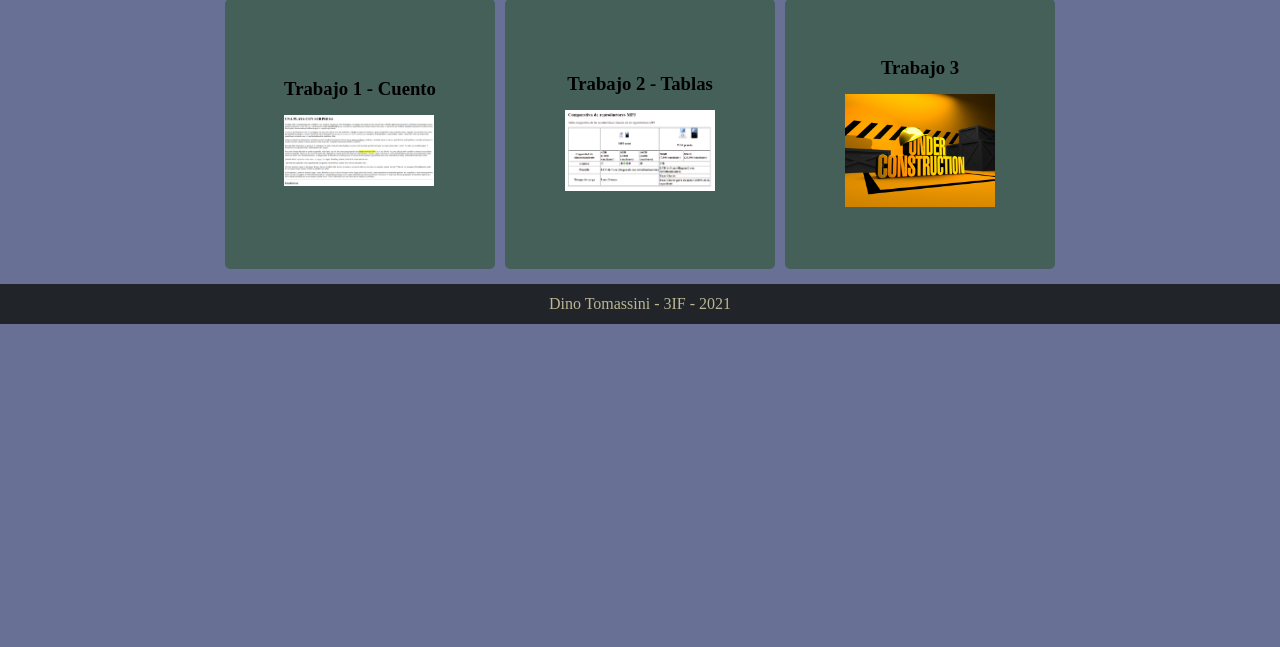
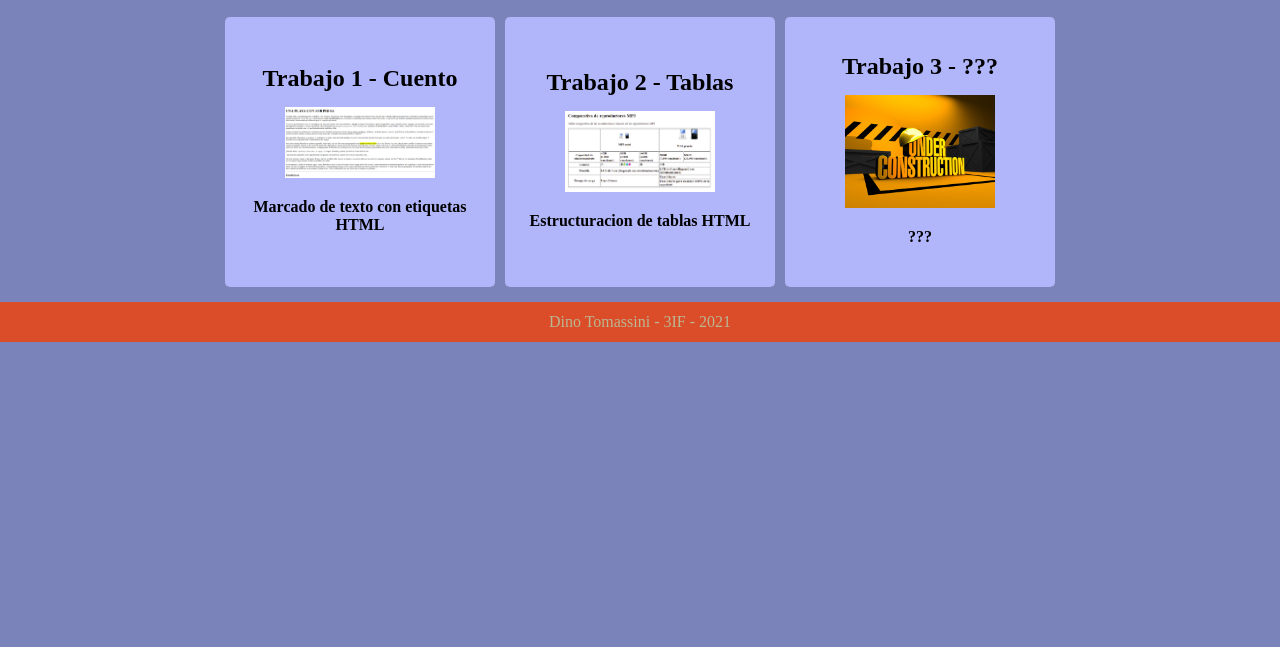
Before and after one commit to dinotomassini/trabajos-web-utu, a plain HTML site: page index.html in a window 1280 px wide. Shown: the part 153-800 px from the top of the page. Drawn offline with Linux system fonts and the light colour scheme.

Commit message:
Nuevo cambio de paleta, correccion del README, agregada descripcion del trabajo.

```diff
--- a/css/styles.css
+++ b/css/styles.css
@@ -2,18 +2,12 @@
 PALETAS DE COLORES
 
 PALETA 1
-#3B1E2E - violeta
-#875470 -violeta claro
-#878261 - crema oscuro
-#468187 - celeste apagado
-#21383B - azul gris
+#3b93f7
+#69478a
+#7b84ba
+#b1b6fb
+#db4d29
 
-PALETA 2
-#212428 - gris oscuro
-#456059 - gris claro
-#4C63C8 - violeta claro
-#687096 - gris mas claro
-#0F34DA - violeta un poco mas oscuro
 */
 
 * {
@@ -22,11 +16,11 @@ PALETA 2
 }
 
 body {
-  background-color: #687096;
+  background-color: #7b84ba;
 }
 
 nav, footer {
-  background-color: #212428;
+  background-color: #db4d29;
 }
 
 nav {
@@ -48,17 +42,22 @@ main {
   justify-content: center;
 }
 
-nav, h1, footer {
+nav, footer {
   color: #bbb693
 }
 
+h1 {
+  color: #69478a;
+
+  font-size: 3em;
+  margin: 15px;
+  padding: 10px;
+}
+
+
+
 h1, .card-title, footer {
   text-align: center;
-}
-
-h1 {
-  margin: 15px;
-  padding: 10px;
 }
 
 a {
@@ -74,25 +73,39 @@ a {
 
 .card {
   display: flex;
-  flex-direction: column;
   align-items: center;
   justify-content: center;
   margin: 5px;
   padding: 7px;
-  background-color: #456059;
+  background-color: #b1b6fb;
   border-radius: 5px;
   width: 16rem;
   height: 16rem;
 }
 
+.card > a {
+  display: flex;
+  flex-direction: column;
+  align-items: center;
+  justify-content: center;
+}
+
 .card-title {
   margin-bottom: 15px;
+  font-size: 1.5em;
+}
+
+.card-description {
+  font-weight: bold;
+  margin-top: 15px;
+  padding: 5px;
+  text-align: center;
 }
 
 .card:hover {
   transform: scale(1.04);
-  background-color: #4C63C8;
-  border: 2px solid orange;
+  background-color: #69478a;
+  border: 2px solid #db4d29;
 }
 
 footer {
@@ -111,12 +124,7 @@ footer {
   padding: 10px;
 }
 
-.paleta1 {
+/* .paleta1 {
   width: 50%;
   border: 1px solid black;
-}
-
-.paleta2 {
-  width: 50%;
-  border: 1px solid black;
-}
+} */
--- a/index.html
+++ b/index.html
@@ -21,35 +21,38 @@
     <main>
       <section class="deck">
         <div class="card">
-          <a href="./pages/trabajo1_cuento.html">
+          <a href="./pages/trabajo1_cuento.html" target="_blank">
             <h3 class="card-title">Trabajo 1 - Cuento</h3>
             <img
               src="./imagenes/trabajo1_cuento.png"
               width="150"
               alt="Trabajo 1 - Cuento"
             />
+            <p class="card-description">Marcado de texto con etiquetas HTML</p>
           </a>
         </div>
 
         <div class="card">
-          <a href="./pages/trabajo2_tablas.html">
+          <a href="./pages/trabajo2_tablas.html" target="_blank">
             <h3 class="card-title">Trabajo 2 - Tablas</h3>
             <img
               src="./imagenes/trabajo2_tablas.png"
               width="150"
               alt="Trabajo 2 - Tablas"
             />
+            <p class="card-description">Estructuracion de tablas HTML</p>
           </a>
         </div>
 
         <div class="card">
-          <a href="#">
-            <h3 class="card-title">Trabajo 3</h3>
+          <a href="#" target="_blank">
+            <h3 class="card-title">Trabajo 3 - ???</h3>
             <img
               src="./imagenes/under-construction.jpg"
               width="150"
               alt="Trabajo 3 - ???"
             />
+            <p class="card-description">???</p>
           </a>
         </div>
       </section>
```
Also changed, not shown: 1 other file.
